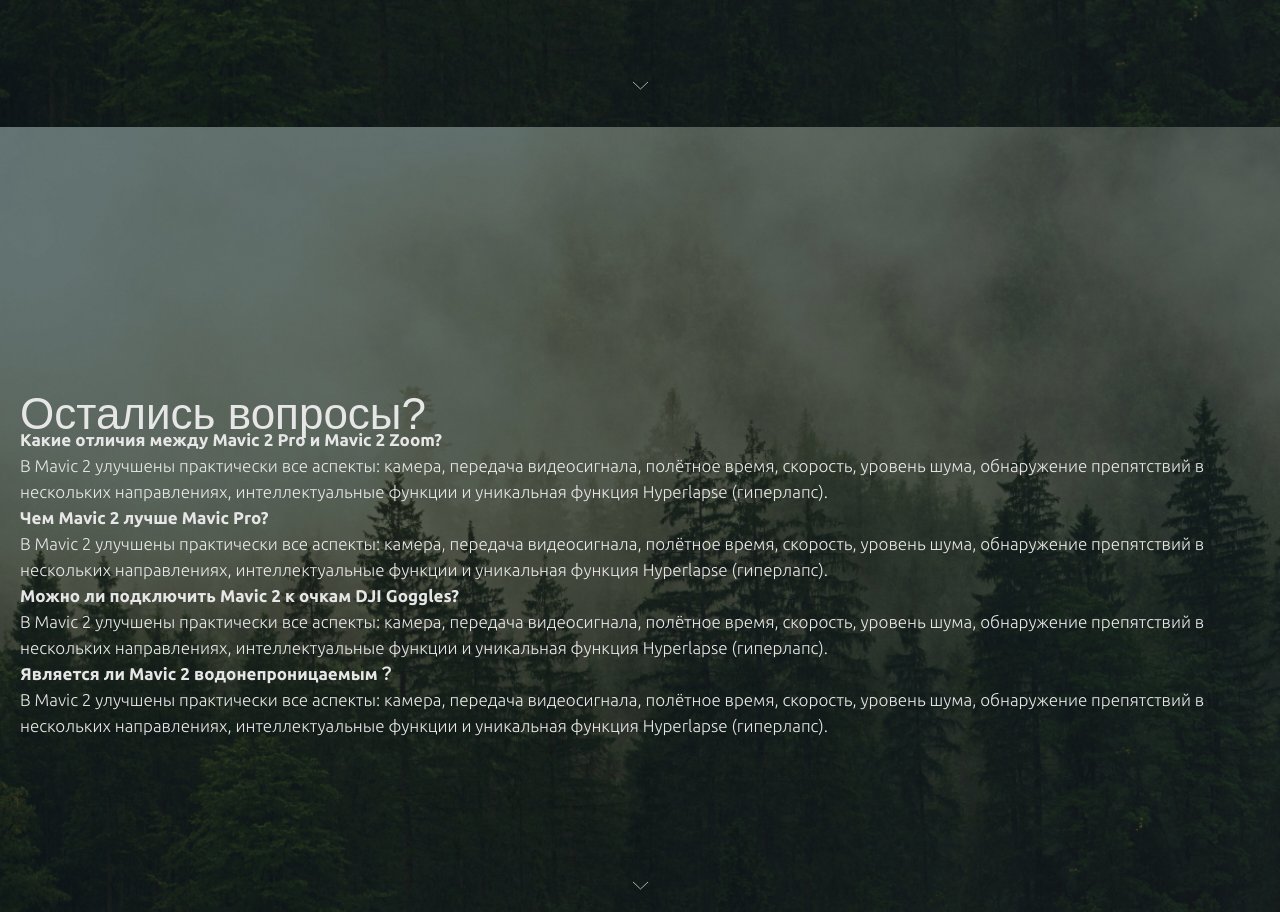
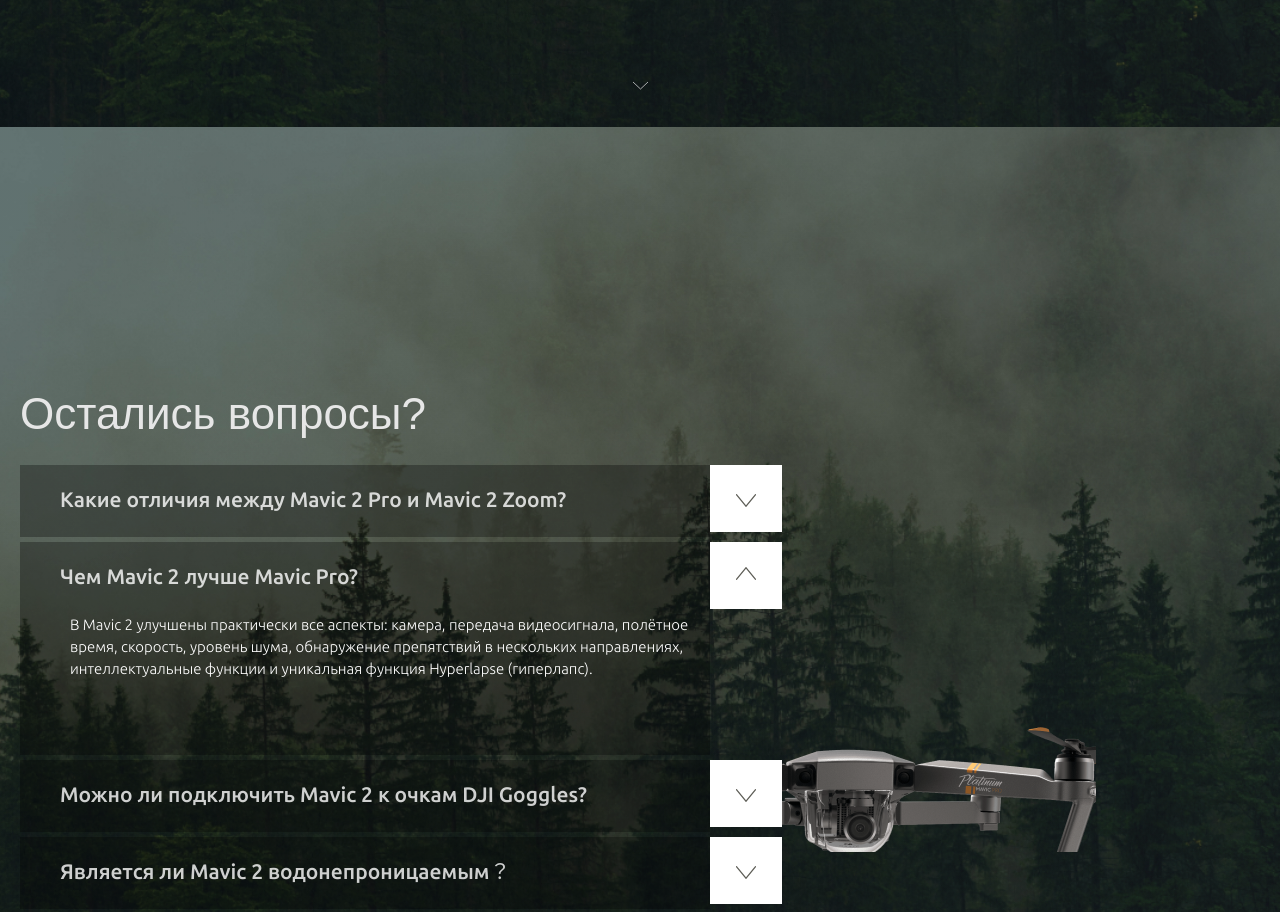
Before and after one commit to Camarederic/Mavic, a website: page app/index.html in a window 1280 px wide. Shown: the part 3406-4318 px from the top of the page. Drawn offline with nearby package versions, Linux system fonts and the light colour scheme; files that its build step writes are made by us from their sources; files whose address does not match are found by name.

Commit message:
added the questions section(scss code)

```diff
--- a/app/index.html
+++ b/app/index.html
@@ -301,7 +301,7 @@
                 (гиперлапс).
               </p>
             </div>
-            <div class="questions__item">
+            <div class="questions__item questions__item--active">
               <h4 class="questions__item-title">
                 Чем Mavic 2 лучше Mavic Pro?
               </h4>
--- a/app/js/main.js
+++ b/app/js/main.js
@@ -6,4 +6,8 @@
       '<button class="slider-btn slider-btn__right"><svg width="10" height="18" viewBox="0 0 10 18" fill="none" xmlns="http://www.w3.org/2000/svg"><path d="M0.78161 17L9 9L0.78161 1"/></svg></button>',
     infinite: false,
   });
+  $(".questions__item-title").on("click", function () {
+    $(".questions__item").removeClass("questions__item--active");
+    $(this).parent().addClass("questions__item--active");
+  });
 });
--- a/app/scss/blocks/_questions.scss
+++ b/app/scss/blocks/_questions.scss
@@ -0,0 +1,59 @@
+.questions {
+  &__title {
+    margin-bottom: 38px;
+  }
+  &__items {
+    max-width: 757px;
+  }
+  &__item {
+    background-color: rgba(0, 0, 0, 0.3);
+    max-width: 690px;
+    margin-bottom: 5px;
+    position: relative;
+    &:nth-child(3)::before {
+      position: absolute;
+      content: "";
+      width: 319px;
+      height: 125px;
+      top: -33px;
+      right: -386px;
+      background-image: url("../images/questions-bg.png");
+    }
+  }
+  &__item-title {
+    font-size: 21px;
+    line-height: 28px;
+    @extend %ubuntu-500;
+    color: rgba($color: #fff, $alpha: 0.8);
+    padding: 20px 10px 24px 40px;
+    position: relative;
+    cursor: pointer;
+    &::after {
+      content: url("../images/arrow-questions.svg");
+      position: absolute;
+      width: 72px;
+      height: 67px;
+      background-color: #fff;
+      right: -72px;
+      top: 0;
+      display: flex;
+      justify-content: center;
+      align-items: center;
+    }
+  }
+  &__item-text {
+    padding: 0 5px 75px 50px;
+    font-size: 15px;
+    line-height: 22px;
+    display: none;
+    margin: 0 0 5px;
+  }
+  &__item.questions__item--active {
+    .questions__item-title::after {
+      transform: rotate(180deg);
+    }
+    .questions__item-text {
+      display: block;
+    }
+  }
+}
--- a/app/scss/blocks/_specifications.scss
+++ b/app/scss/blocks/_specifications.scss
@@ -6,6 +6,7 @@
     display: flex;
     justify-content: space-between;
     align-items: center;
+    padding-left: 25px;
   }
   &__item {
   }
@@ -31,14 +32,14 @@
     background-image: url("../images/pointer-1.svg");
     width: 231px;
     height: 115px;
-    right: -182px;
+    right: -172px;
     top: 16px;
   }
   &__box-2::before {
     background-image: url("../images/pointer-2.svg");
     width: 386px;
     height: 83px;
-    right: -362px;
+    right: -353px;
     bottom: 92px;
   }
   &__box-3::before {
```
Also changed, not shown: app/js/main.min.js.
